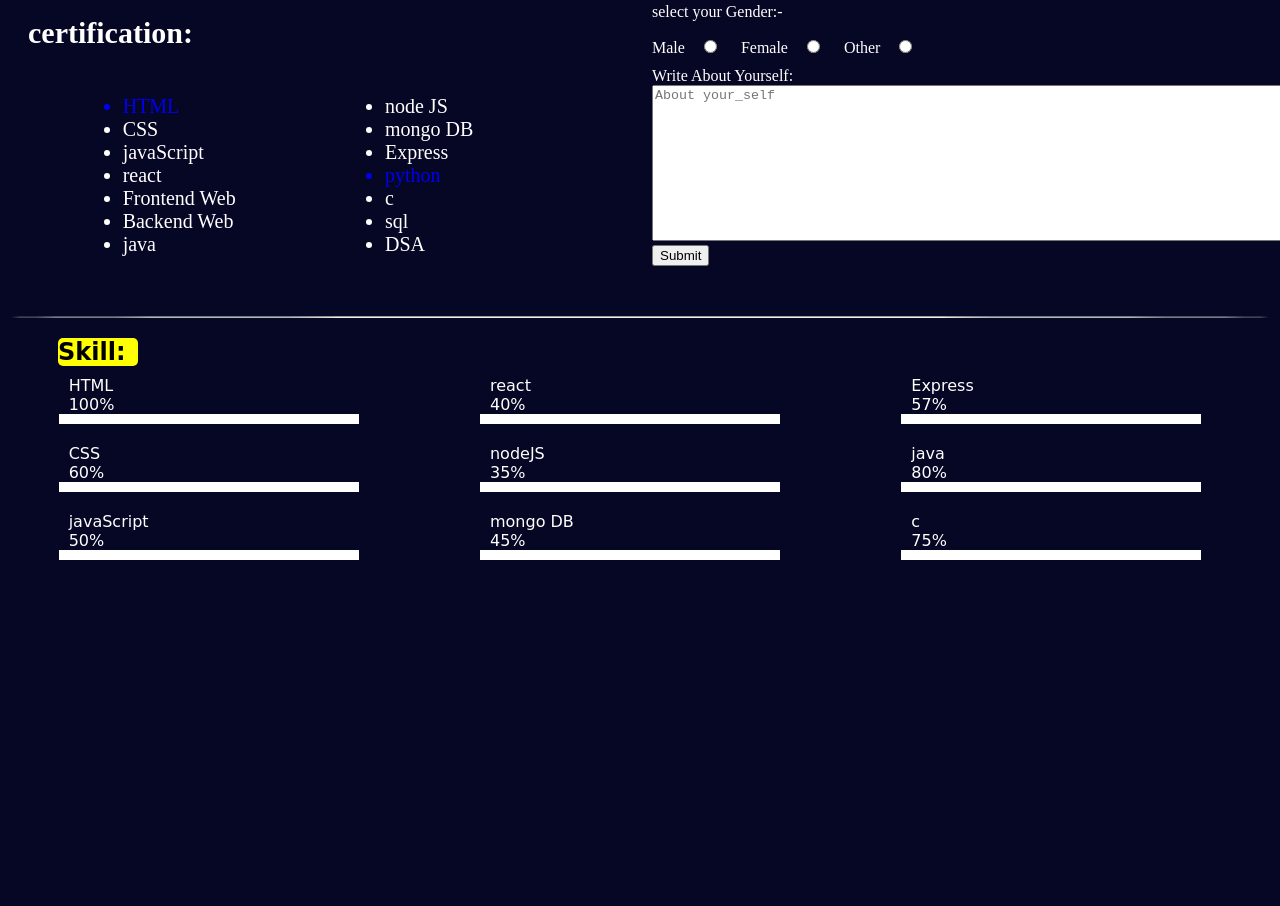
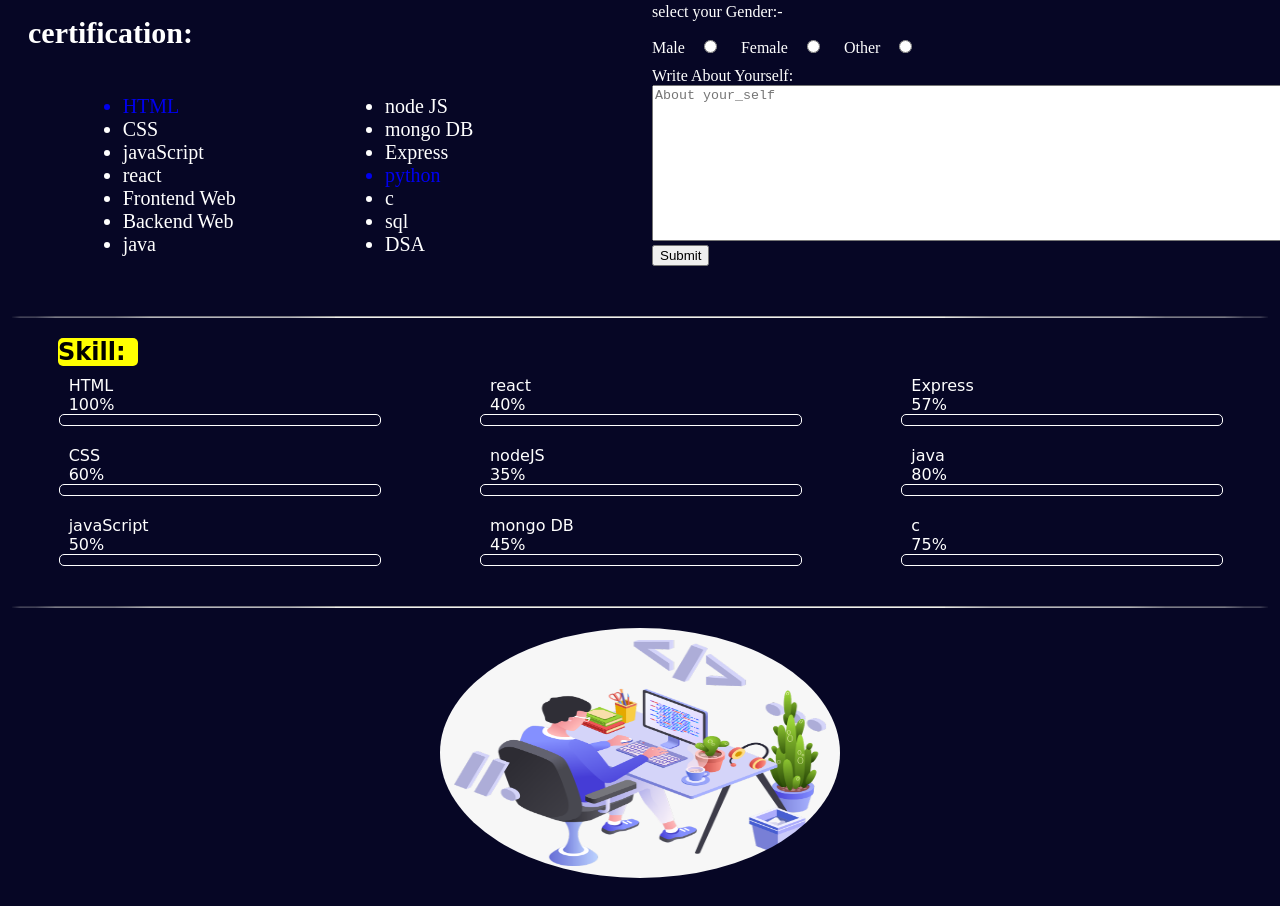
Before and after one commit to Naved1786/first-portfolio, a plain HTML site: page contact.html in a window 1280 px wide. Shown: the part 591-1497 px from the top of the page. Before the commit the page ends 1217 px from the top, so only its background shows below. Drawn offline with Linux system fonts and the light colour scheme.

Commit message:
contact page

```diff
--- a/contact.html
+++ b/contact.html
@@ -30,7 +30,7 @@
   </div>
   <div class="image">
     <div>
-      <img src="./navedImage.jpg" alt="developer" height="150px" width="150px">
+      <img src="./navedImage.jpg" alt="developer" height="150px" width="150px" id="img1">
     </div>
     <div class="image1">
       <div id="follow" class="c1">follow</div>
@@ -170,8 +170,7 @@
           <div class="v6"></div>
        </div>
       </div>
-
-      </div>
+       </div>
       <div class="n1">
         <div class="s6">
           <p id="p1">Express</p>
@@ -183,19 +182,26 @@
       <div class="s7">
         <p id="p1">java</p>
         <p id="p1">80%</p>
-        <div class="d1" id="a7">
+        <div class="d1" id="a8">
           <div class="v8"></div>
         </div>
       </div>
       <div class="s8">
         <p id="p1">c</p>
         <p id="p1">75%</p>
-        <div class="d1" id="a8">
+        <div class="d1" id="a9">
           <div class="v9"></div>
         </div>
       </div>
       </div>
     </div>
   </div>
+  <br>
+  <hr>
+  <div class="box4">
+   <!-- <img src="./tenor (1).gif" alt="imogi" height="200px" width="400px" id="animation"> -->
+   <img src="./developer png.png" alt="animation" id="animation">
+   <!-- <img src="./tenor.gif" alt="animation" id="animation"> -->
+  </div>
 </body>
 </html>
--- a/style2.css
+++ b/style2.css
@@ -74,7 +74,7 @@
 
 }
 
-img {
+#img1 {
     border-radius: 50%;
 
 }
@@ -222,14 +222,11 @@
     border-radius: 5px;
  }
  #a1{
-
+   height: 10px;
+   width: 100%;
+   border: 1px solid white;
  }
- .v1{
-    height: 10px;
-    width: 100%;
-    background-color:white;
- }
- .v1:hover{
+ #a1:hover .v1{
    background-color:yellow;
    width: 100%;
    border-radius: 5px;
@@ -245,32 +242,32 @@
  .s2{
    margin-top: 20px;
  }
- .v2{
+ #a2{
     height: 10px;
-    width: 100%;
-    background-color: white;
+    width: 100% ;
+    border: 1px solid white;
 }
-.v2:hover{
+#a2:hover  .v2{
    background-color: yellow;
    width: 75%;
    border-radius: 5px;
 }
-.v3{
+#a3{
    height: 10px;
    width: 100%;
-   background-color: white;
+   border: 1px solid white;
 }
-.v3:hover{
+#a3:hover .v3{
    background-color: yellow;
    width: 50%;
    border-radius: 5px;
 }
-.v4{
+#a4{
    height: 10px;
    width: 100%;
-   background-color: white;
+   border: 1px solid white;
 }
-.v4:hover{
+#a4:hover .v4{
    background-color: yellow;
    width: 40%;
    border-radius: 5px;
@@ -281,12 +278,12 @@
 .s4{
    margin-top: 20px;
 }
-.v5{
+#a5{
    height: 10px;
    width: 100%;
-   background-color: white;
+   border:  1px solid white;
 }
-.v5:hover{
+#a5:hover .v5{
    background-color: yellow;
    border-radius: 5px;
    width: 35%;
@@ -294,12 +291,12 @@
 .s5{
    margin-top: 20px;
 }
-.v6{
+#a6{
    height: 10px;
    width: 100%;
-   background-color: white;
+   border: 1px solid white;
 }
-.v6:hover{
+#a6:hover .v6{
    background-color: yellow;
    border-radius: 5px;
    width: 45%;
@@ -307,12 +304,12 @@
 .s6{
    margin-top: 0%;
 }
-.v7{
+#a7{
    height: 10px;
    width: 100%;
-   background-color: white;
+   border: 1px solid white;
 }
-.v7:hover{
+#a7:hover .v7{
    background-color: yellow;
    border-radius: 5px;
    width: 57%;
@@ -321,12 +318,12 @@
 .s7{
    margin-top: 20px;
 }
-.v8{
+#a8{
    height: 10px;
    width: 100%;
-   background-color: white;
+   border: 1px solid white;
 }
-.v8:hover{
+#a8:hover .v8{
    background-color: yellow;
    border-radius: 5px;
    width: 80%;
@@ -334,13 +331,26 @@
 .s8{
    margin-top: 20px;
 }
-.v9{
+#a9{
    height: 10px;
    width: 100%;
-   background-color: white;
+   border: 1px solid white;
 }
-.v9:hover{
+#a9:hover .v9{
    background-color: yellow;
    border-radius: 5px;
    width: 75%;
 }
+.box4{
+   height: 290px;
+   width: 100%;
+   display: flex;
+   justify-content: center;
+   text-align: center;
+   align-items: center;
+}
+#animation{
+   width: 400px;
+   height: 250px;
+   border-radius: 50%;
+}
```
Also changed, not shown: 2 other files.
